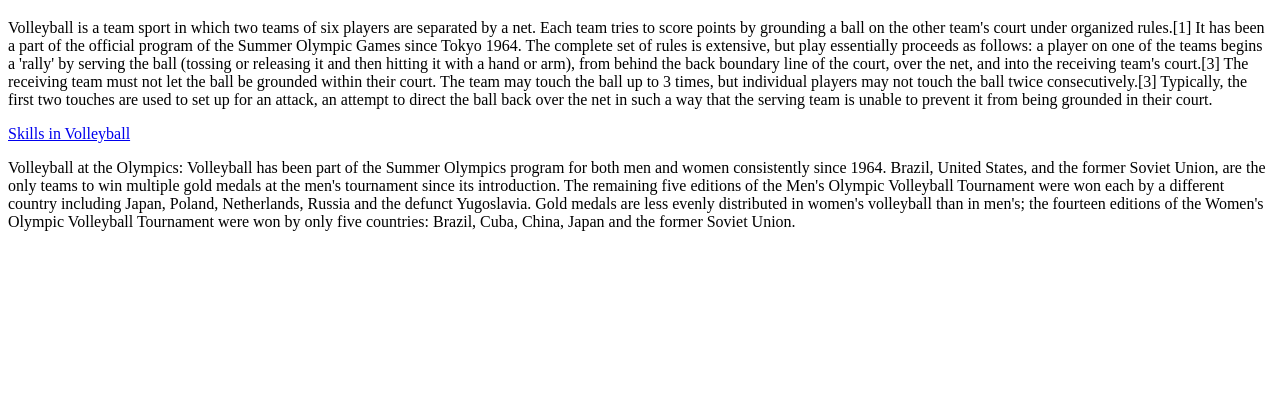
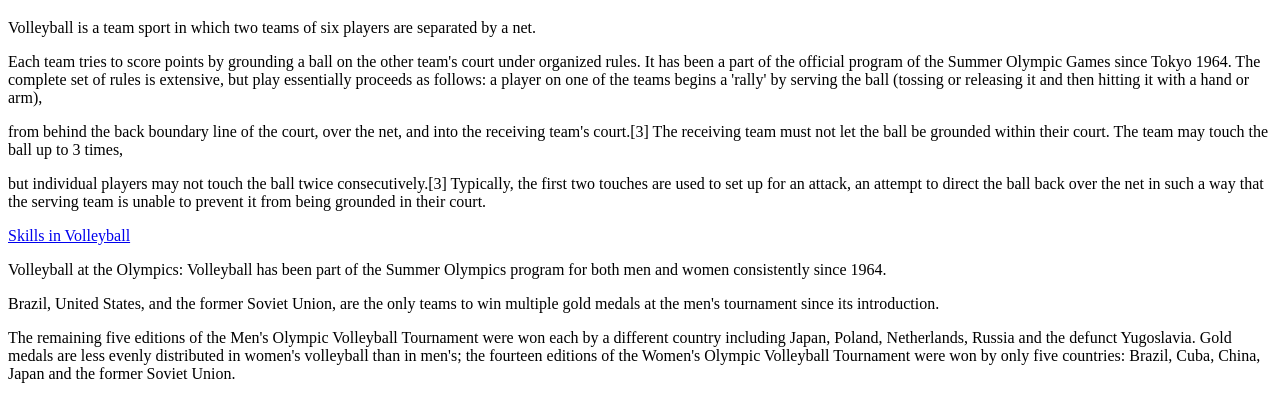
Before and after one commit to valeriaquemain/Progra2, a plain HTML site: page templates/index.html in a window 1280 px wide. Shown: the part 61-478 px from the top of the page. Drawn offline with Linux system fonts and the light colour scheme.

Commit message:
changes added

```diff
--- a/templates/index.html
+++ b/templates/index.html
@@ -8,16 +8,19 @@
  <h1> Volleyball tribute   </h1>
  <div>  </div>
  <h1> </h1>
- <p> Volleyball is a team sport in which two teams of six players are separated by a net. Each team tries to score points by grounding a ball on the other team's court under organized rules.[1] It has been a part of the official program of the Summer Olympic Games since Tokyo 1964.
+ <p> Volleyball is a team sport in which two teams of six players are separated by a net. </P>
+<P> Each team tries to score points by grounding a ball on the other team's court under organized rules. It has been a part of the official program of the Summer Olympic Games since Tokyo 1964.
 
-The complete set of rules is extensive, but play essentially proceeds as follows: a player on one of the teams begins a 'rally' by serving the ball (tossing or releasing it and then hitting it with a hand or arm), from behind the back boundary line of the court, over the net, and into the receiving team's court.[3] The receiving team must not let the ball be grounded within their court. The team may touch the ball up to 3 times, but individual players may not touch the ball twice consecutively.[3] Typically, the first two touches are used to set up for an attack, an attempt to direct the ball back over the net in such a way that the serving team is unable to prevent it from being grounded in their court.
+The complete set of rules is extensive, but play essentially proceeds as follows: a player on one of the teams begins a 'rally' by serving the ball (tossing or releasing it and then hitting it with a hand or arm), </P>
+<P> from behind the back boundary line of the court, over the net, and into the receiving team's court.[3] The receiving team must not let the ball be grounded within their court. The team may touch the ball up to 3 times,</P>
+<P> but individual players may not touch the ball twice consecutively.[3] Typically, the first two touches are used to set up for an attack, an attempt to direct the ball back over the net in such a way that the serving team is unable to prevent it from being grounded in their court.
 </p>
 <a href="https://en.wikipedia.org/wiki/Volleyball#Skills"> Skills in Volleyball </a>
 <p> Volleyball at the Olympics:
-    Volleyball has been part of the Summer Olympics program for both men and women consistently since 1964.
+    Volleyball has been part of the Summer Olympics program for both men and women consistently since 1964. </P>
 
-    Brazil, United States, and the former Soviet Union, are the only teams to win multiple gold medals at the men's tournament since its introduction. The remaining five editions of the Men's Olympic Volleyball Tournament were won each by a different country including Japan, Poland, Netherlands, Russia and the defunct Yugoslavia.
-
+<p> Brazil, United States, and the former Soviet Union, are the only teams to win multiple gold medals at the men's tournament since its introduction. </p>
+<p> The remaining five editions of the Men's Olympic Volleyball Tournament were won each by a different country including Japan, Poland, Netherlands, Russia and the defunct Yugoslavia.
     Gold medals are less evenly distributed in women's volleyball than in men's; the fourteen editions of the Women's Olympic Volleyball Tournament were won by only five countries: Brazil, Cuba, China, Japan and the former Soviet Union.
 </p>
  </body>
```
